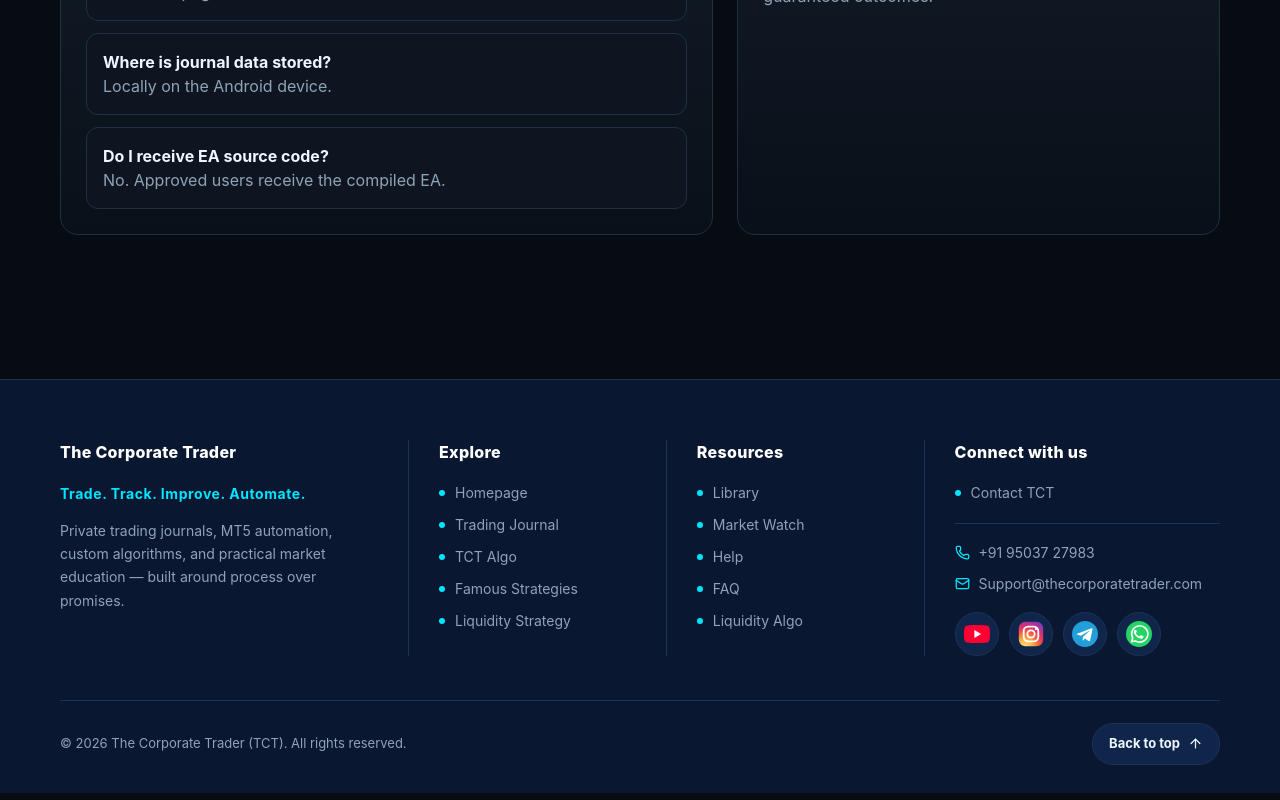
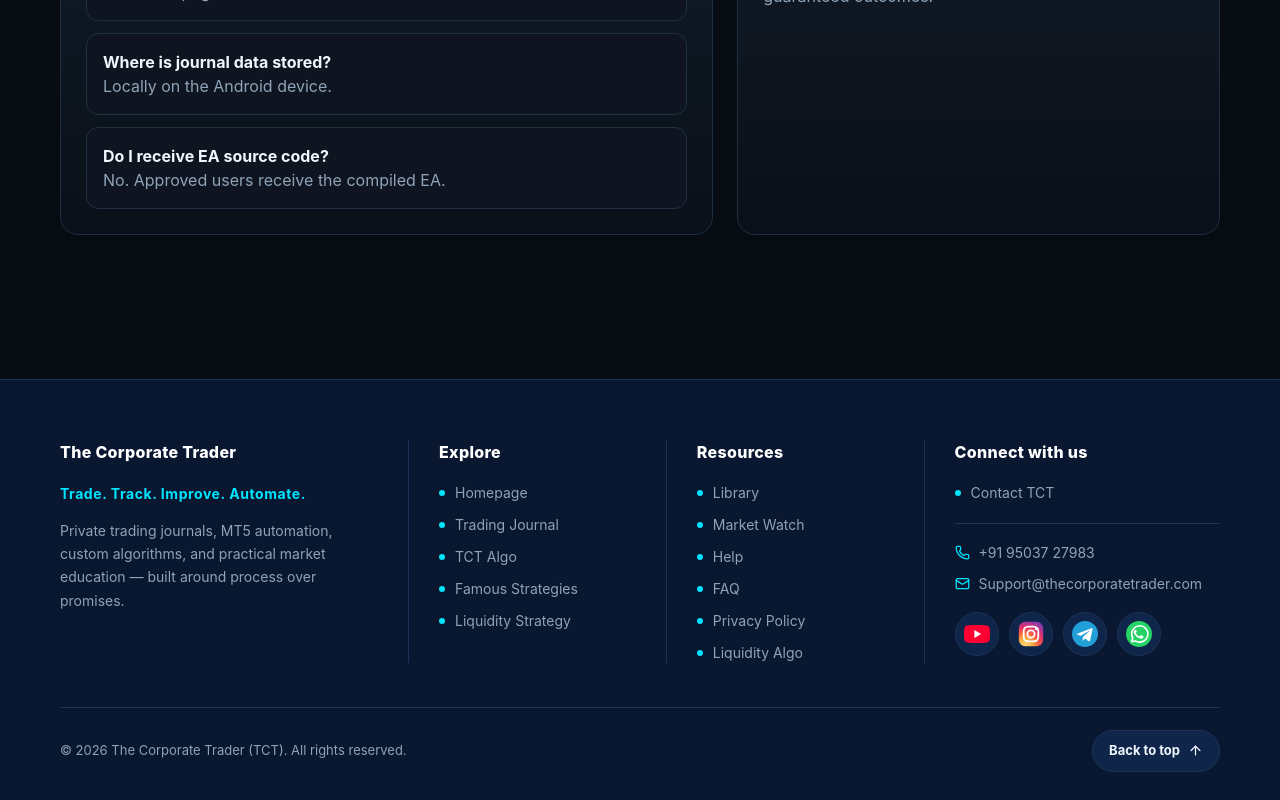
Before and after one commit to Thecorporatetrader/The-corporate-trader, a Next.js app: page /faq in a window 1280 px wide. Shown: the part 602-1402 px from the top of the page. Built offline with nearby package versions, Linux system fonts and the light colour scheme; no server answers.

Commit message:
Link the public privacy policy from the site footer

```diff
--- a/components/Footer.tsx
+++ b/components/Footer.tsx
@@ -23,6 +23,7 @@
   { label: 'Market Watch', href: '/post' },
   { label: 'Help', href: '/help' },
   { label: 'FAQ', href: '/faq' },
+  { label: 'Privacy Policy', href: '/privacy-policy' },
   { label: 'Liquidity Algo', href: '/liquidity-algo' },
 ];
 
```
